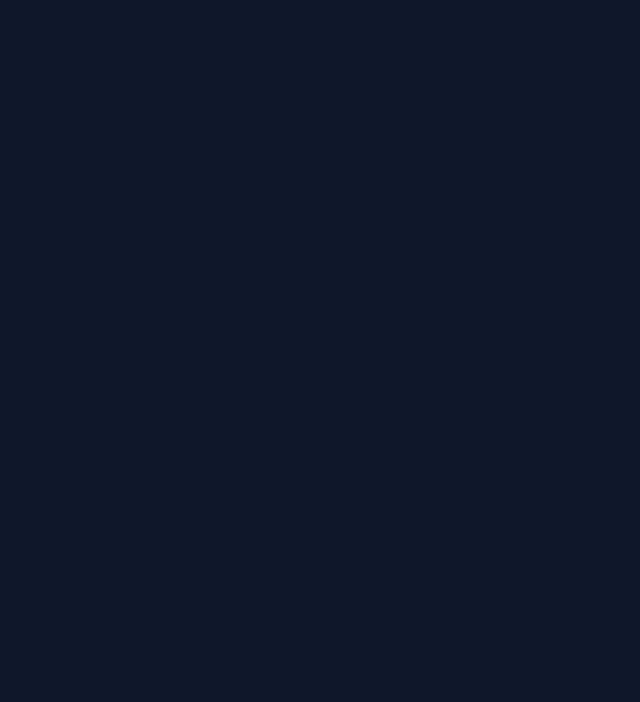
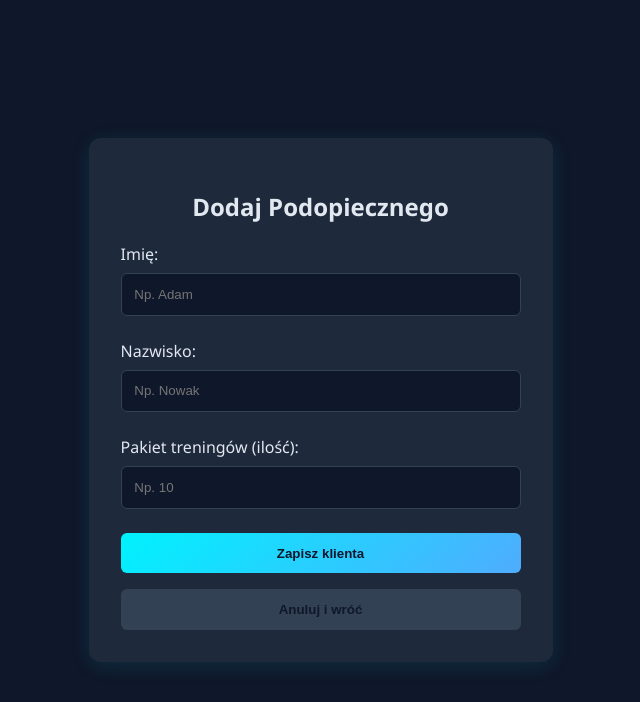
Before and after one commit to TLgentleman/REACT-APP-PANEL-TRENERA, a React (Vite) app: page /add-client in a window 1280 px wide. Before the commit this address had no page. Shown: the top 702 px of the page, without its empty margins (328-968 px from the left). Built offline with nearby package versions, Linux system fonts and the light colour scheme.

Commit message:
dodanie AddClient, aktualizacja app i dashboard o nowy feature

```diff
--- a/src/App.jsx
+++ b/src/App.jsx
@@ -1,6 +1,7 @@
 import { BrowserRouter as Router, Routes, Route } from "react-router-dom";
 import LoginPage from "./components/LoginPage";
 import Dashboard from "./components/Dashboard";
+import AddClient from "./components/AddClient";
 import "./index.css";
 
 export default function App() {
@@ -9,6 +10,7 @@ export default function App() {
       <Routes>
         <Route path="/login" element={<LoginPage />} />
         <Route path="/" element={<Dashboard />} />
+        <Route path="/add-client" element={<AddClient />} />
       </Routes>
     </Router>
   );
--- /dev/null
+++ b/src/components/AddClient.jsx
@@ -0,0 +1,96 @@
+import { useState } from "react";
+import { useNavigate } from "react-router-dom";
+
+export default function AddClient() {
+  const [firstName, setFirstName] = useState("");
+  const [lastName, setLastName] = useState("");
+  const [credits, setCredits] = useState("");
+  const [error, setError] = useState("");
+
+  const navigate = useNavigate();
+
+  const handleSubmit = (e) => {
+    e.preventDefault();
+
+    // Podstawowa walidacja (wymóg z projektu)
+    if (!firstName || !lastName || !credits) {
+      setError("Wszystkie pola są wymagane!");
+      return;
+    }
+
+    if (Number(credits) <= 0) {
+      setError("Liczba treningów musi być większa niż 0!");
+      return;
+    }
+
+    // Tworzymy obiekt nowego klienta
+    const newClient = {
+      id: Date.now(), // generujemy unikalne ID na podstawie czasu
+      firstName,
+      lastName,
+      creditsLeft: Number(credits),
+    };
+
+    // Pobieramy dotychczasowych "nowych" klientów z localStorage
+    const savedClients = JSON.parse(localStorage.getItem("newClients")) || [];
+
+    // Dodajemy nowego i zapisujemy
+    localStorage.setItem(
+      "newClients",
+      JSON.stringify([...savedClients, newClient]),
+    );
+
+    // Wracamy na stronę główną
+    navigate("/");
+  };
+
+  return (
+    <div className="container">
+      <h2>Dodaj Podopiecznego</h2>
+      {error && <p className="error-text">{error}</p>}
+
+      <form onSubmit={handleSubmit}>
+        <div className="input-group">
+          <label>Imię:</label>
+          <input
+            type="text"
+            value={firstName}
+            onChange={(e) => setFirstName(e.target.value)}
+            placeholder="Np. Adam"
+          />
+        </div>
+
+        <div className="input-group">
+          <label>Nazwisko:</label>
+          <input
+            type="text"
+            value={lastName}
+            onChange={(e) => setLastName(e.target.value)}
+            placeholder="Np. Nowak"
+          />
+        </div>
+
+        <div className="input-group">
+          <label>Pakiet treningów (ilość):</label>
+          <input
+            type="number"
+            value={credits}
+            onChange={(e) => setCredits(e.target.value)}
+            placeholder="Np. 10"
+          />
+        </div>
+
+        <button type="submit" style={{ marginBottom: "1rem" }}>
+          Zapisz klienta
+        </button>
+        <button
+          type="button"
+          onClick={() => navigate("/")}
+          style={{ background: "#334155" }}
+        >
+          Anuluj i wróć
+        </button>
+      </form>
+    </div>
+  );
+}
--- a/src/components/Dashboard.jsx
+++ b/src/components/Dashboard.jsx
@@ -15,9 +15,16 @@ export default function Dashboard() {
     } else {
       setTrainer(activeUser);
 
+      // Pobieranie danych z JSON
       fetch("/clients.json")
         .then((response) => response.json())
-        .then((data) => setClients(data))
+        .then((data) => {
+          // Kiedy pobierzemy mocki, sprawdzamy czy mamy kogoś nowego w localStorage
+          const newClients =
+            JSON.parse(localStorage.getItem("newClients")) || [];
+          // Łączymy obie tablice w jedną listę
+          setClients([...data, ...newClients]);
+        })
         .catch((error) => console.error("Błąd pobierania danych:", error));
     }
   }, [navigate]);
@@ -32,17 +39,21 @@ export default function Dashboard() {
   return (
     <div className="container" style={{ maxWidth: "500px" }}>
       <h2>Zalogowany jako {trainer}</h2>
-      <button
-        onClick={handleLogout}
-        style={{
-          background: "#ef4444",
-          color: "white",
-          marginBottom: "2rem",
-          padding: "0.5rem",
-        }}
-      >
-        Wyloguj się
-      </button>
+
+      <div style={{ display: "flex", gap: "1rem", marginBottom: "2rem" }}>
+        <button
+          onClick={() => navigate("/add-client")}
+          style={{ background: "#00f2fe", color: "#0f172a" }}
+        >
+          + Dodaj klienta
+        </button>
+        <button
+          onClick={handleLogout}
+          style={{ background: "#ef4444", color: "white" }}
+        >
+          Wyloguj się
+        </button>
+      </div>
 
       <div style={{ textAlign: "left" }}>
         <h3
@@ -56,7 +67,7 @@ export default function Dashboard() {
             <ClientCard key={client.id} client={client} />
           ))
         ) : (
-          <p>Pobieranie danych...</p>
+          <p>Brak klientów w bazie.</p>
         )}
       </div>
     </div>
```
